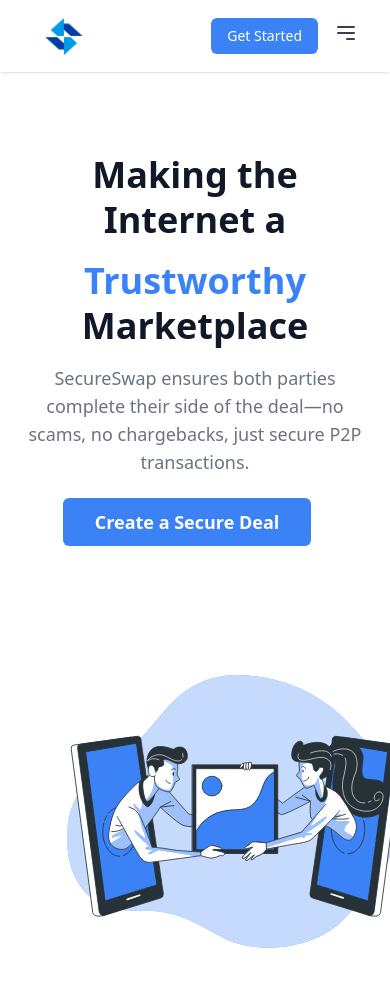
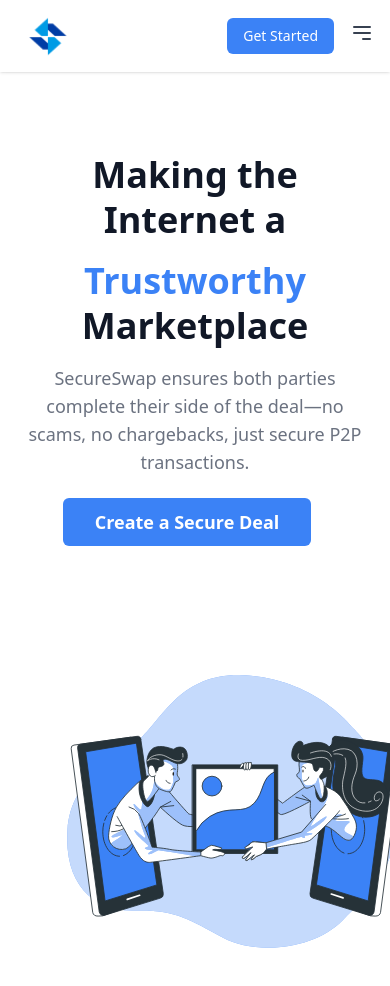
Before and after one commit to yesshivam007/secureswap-working, a website: page public/index.html in a window 390 px wide. Shown: the top 986 px of the page. Drawn offline with nearby package versions, Linux system fonts and the light colour scheme; no server answers.

Commit message:
updated index for mobile screen

```diff
--- a/public/index.html
+++ b/public/index.html
@@ -56,7 +56,7 @@
   <body class="bg-neutral-lightest">
     <header class="bg-white shadow-sm sticky top-0 z-50">
       <nav
-        class="container mx-auto px-8 py-1 flex justify-between items-center"
+        class="container mx-auto px-4 py-1 flex justify-between items-center"
       >
         <div class="hidden md:flex items-center space-x-6">
           <div>
```
